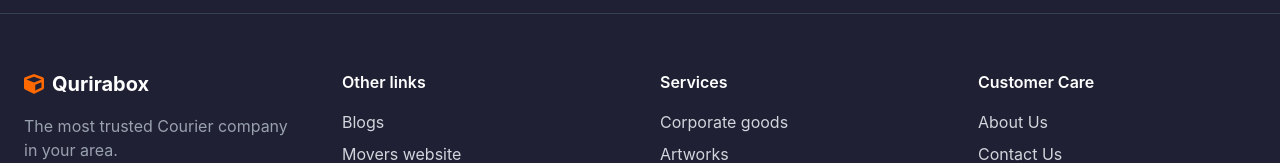
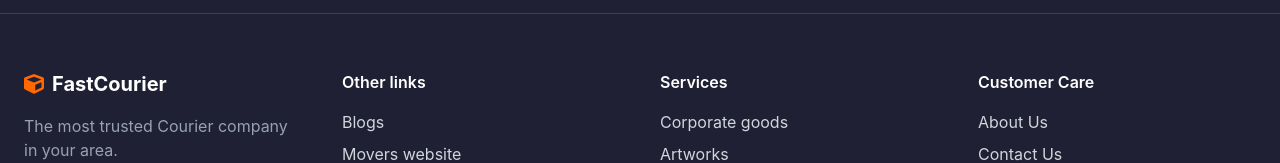
Before and after one commit to appy17/Courier, a React app: page / in a window 1280 px wide. Shown: the part 5397-5560 px from the top of the page. Built offline with nearby package versions, Linux system fonts and the light colour scheme; the HTML template or start-up script is replaced by a standard one.

Commit message:
footer update

```diff
--- a/src/components/Footer.jsx
+++ b/src/components/Footer.jsx
@@ -45,7 +45,7 @@ export default function Footer() {
           <div>
             <div className="flex items-center gap-2 text-white text-xl font-bold mb-4">
               <FaCube className="text-orange-500" />
-              Qurirabox
+              FastCourier
             </div>
 
             <p className="text-gray-400">
```
